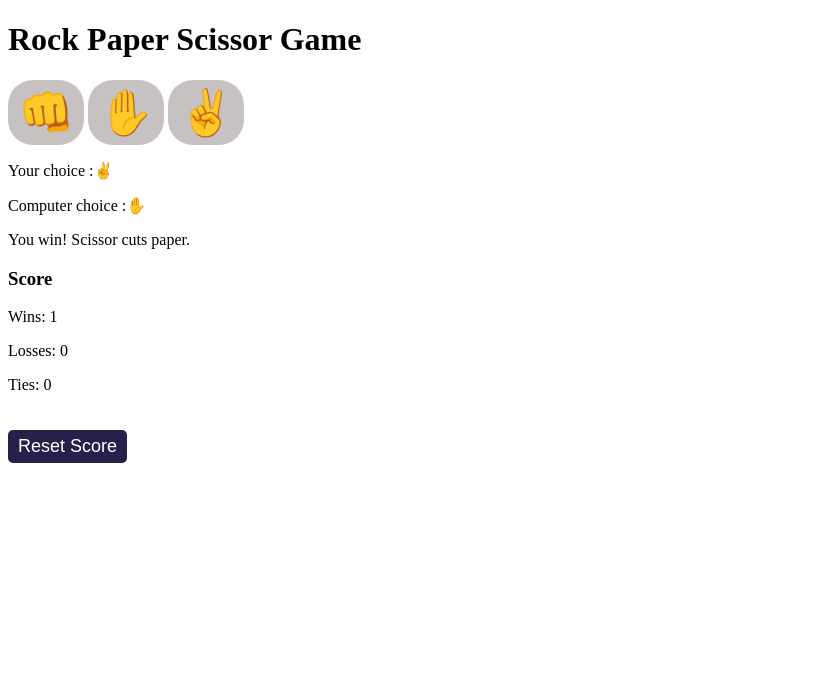
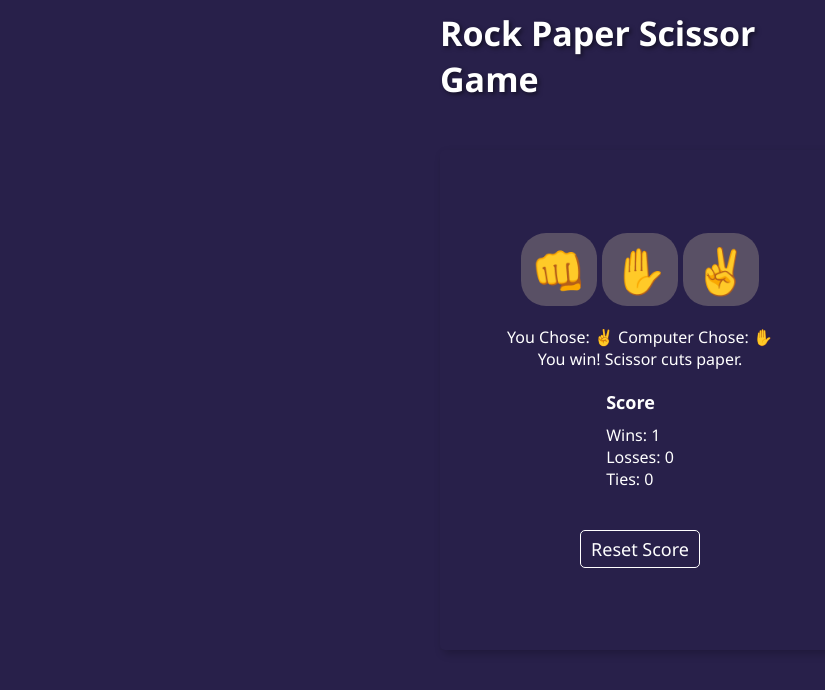
Before and after one commit to PaSsIvE-learner-786/javaScript-mini-projects, a plain HTML site: page 03_rock_paper_scissor/index.html in a window 1280 px wide. Both pictures are taken after a click on the button "✌️". Shown: the whole page, without its empty margins (0-825 px from the left). Drawn offline with Linux system fonts and the light colour scheme.

Commit message:
update the game with more CSS

```diff
--- a/03_rock_paper_scissor/index.html
+++ b/03_rock_paper_scissor/index.html
@@ -7,8 +7,9 @@
   <title>Document</title>
 </head>
 <body>
-  <h1>Rock Paper Scissor Game</h1>
-
+  <p class="game-title">Rock Paper Scissor Game</p>
+  <div class="play-area">
+    <div class="play-btns">
       <button class="play-btn rock" onclick="
       userChoice = '👊';
       userPlay();
@@ -23,13 +24,15 @@
       userChoice = '✌️';
       userPlay();
       ">✌️</button>
+    </div>
 
-  <p>Your choice :<span id="user-choice"></span></p>
-  <p>Computer choice :<span id="computer-choice"></span></p>
+    <div class="result-display">
+      <p id="choice"></p>
       <p id="result"></p>
+    </div>
 
-  <div>
-    <h3>Score</h3>
+    <div class="score-board">
+      <p class="title">Score</p>
       <p>Wins: <span id="score-win"></span></p>
       <p>Losses: <span id="score-lose"></span></p>
       <p>Ties: <span id="score-tie"></span></p>
@@ -37,6 +40,7 @@
 
     <Script src="script.js"></Script>
     <button class="reset-btn" onclick="resetScore();">Reset Score</button>
+  </div>
 
 </body>
 </html>
--- a/03_rock_paper_scissor/script.js
+++ b/03_rock_paper_scissor/script.js
@@ -1,8 +1,9 @@
-let computerChoice = 0;
+'use strict';
+
+let computerChoice = "";
 let userChoice = "";
 
-let user = document.getElementById("user-choice");
-let computer = document.getElementById("computer-choice");
+let choice = document.getElementById("choice");
 let result = document.getElementById("result");
 
 
@@ -10,94 +11,91 @@ let scoreTie = document.querySelector("#score-tie");
 let scoreWin = document.querySelector("#score-win");
 let scoreLose = document.querySelector("#score-lose");
 
+function updateScore(){
+  scoreTie.textContent = score.tie;
+  scoreWin.textContent = score.win;
+  scoreLose.textContent = score.lose;
+}
+
 // as null  a fasly value we can use || operator to assign a default value to score if there is no score in local storage
 let score = JSON.parse(localStorage.getItem("score")) || {
   tie: 0,
   win: 0,
   lose: 0
 };
-
-scoreTie.textContent = score.tie;
-scoreWin.textContent = score.win;
-scoreLose.textContent = score.lose;
+updateScore();
 
 function userPlay() {
+
   function comChoice(){
-    choice = Math.floor(Math.random() * 3);
-    if (choice === 0) {
-      computer.textContent = '👊';
+    const compChoice = Math.floor(Math.random() * 3);
+    if (compChoice === 0) {
       return '👊';
     }
-    else if (choice === 1) {
-      computer.textContent = '✋';
+    else if (compChoice === 1) {
       return '✋';
     }
     else {
-      computer.textContent = '✌️';
       return '✌️';
     }
   }
 
   computerChoice = comChoice();
+
   let content = "";
 
   if (userChoice === "👊") {
-    user.textContent = '👊';
 
     if (computerChoice === "👊") {
-      content = 'It\'s a tie!';
+      content = "It's a tie!";
       score.tie++;
     }
     else if (computerChoice === "✋") {
-      content = 'You lose! Paper covers rock.';
+      content = "You lose! Paper covers rock.";
       score.lose++;
     }
     else {
-      content = 'You win! Rock crushes scissor.';
+      content = "You win! Rock crushes scissor.";
       score.win++;
     }
   }
 
   else if (userChoice === "✋") {
-    user.textContent = '✋';
 
     if (computerChoice === "✋") {
-      content = 'It\'s a tie!';
+      content = "It's a tie!";
       score.tie++;
     }
     else if (computerChoice === "✌️") {
-      content = 'You lose! Scissor cuts paper.';
+      content = "You lose! Scissor cuts paper.";
       score.lose++;
     }
     else {
-      content = 'You win! Paper covers rock.';
+      content = "You win! Paper covers rock.";
       score.win++;
     }
   }
 
   else{
-    user.textContent = '✌️';
 
     if (computerChoice === "👊") {
-      content = 'You lose! Rock crushes scissor.';
+      content = "You lose! Rock crushes scissor.";
       score.lose++;
     }
     else if (computerChoice === "✋") {
-      content = 'You win! Scissor cuts paper.';
+      content = "You win! Scissor cuts paper.";
       score.win++;
     }
     else {
-      content = 'It\'s a tie!.';
+      content = "It's a tie!.";
       score.tie++;
     }
   }
 
+  choice.textContent = `You Chose: ${userChoice}  Computer Chose: ${computerChoice}`;
   result.textContent = content;
   localStorage.setItem("score", JSON.stringify(score));
-
-  scoreTie.textContent = score.tie;
-  scoreWin.textContent = score.win;
-  scoreLose.textContent = score.lose;
+  updateScore();
 }
 
 function resetScore() {
@@ -107,9 +105,6 @@ function resetScore() {
     win: 0,
     lose: 0
   };
-  scoreTie.textContent = score.tie;
-  scoreWin.textContent = score.win;
-  scoreLose.textContent = score.lose;
-
+  updateScore();
   console.log("Score reset successfully.");
 }
--- a/03_rock_paper_scissor/style.css
+++ b/03_rock_paper_scissor/style.css
@@ -1,3 +1,66 @@
+* {
+  box-sizing: border-box;
+  margin: 0;
+  padding: 0;
+  font-family: 'Segoe UI', Tahoma, Geneva, Verdana, sans-serif;
+}
+body {
+  padding: 20px;
+  display: flex;
+  flex-direction: column;
+  align-items: center;
+  justify-content: center;
+  gap: 20px;
+  height: 100vh;
+  background-color: #28204a;
+  color: white;
+}
+
+.game-title {
+  font-size: 34px;
+  font-weight: bold;
+  text-shadow: 2px 2px 4px rgba(0, 0, 0, 0.5);
+  position: absolute;
+  top: 0;
+  padding: 10px 0 0 0;
+  left:0;
+  right: 0;
+  width: 400px;
+  margin-left: auto;
+  margin-right: auto;
+  background-color: #28204a;
+}
+
+div{
+  display: flex;
+  flex-direction: column;
+  align-items: center;
+  justify-content: center;
+
+}
+.play-area {
+  height: 500px;
+  width: 400px;
+  border-radius: 5px;
+  box-shadow: 3px 4px 8px rgba(0, 0, 0, 0.212);
+  gap: 20px;
+}
+
+.play-btns {
+  flex-direction: row;
+  gap: 5px;
+}
+
+.score-board {
+  align-items: start;
+}
+.score-board .title{
+  font-size: 18px;
+  font-weight: bold;
+  margin-bottom: 10px;
+}
+
+
 button {
   padding: 6px 10px;
   font-size: 45px;
@@ -7,24 +70,29 @@ button {
   border-radius: 5px;
   cursor: pointer;
 
-  transition: all 0.3s ease;
+  transition: all 0.2s ease;
 }
+
 button:hover {
   background-color: rgba(141, 130, 130, 0.8);
+
 }
 button:active {
   transform:scale(0.9) ;
 }
 
+
 .play-btn {
   border-radius: 25px;
 }
+
 
 .reset-btn {
   margin-top: 20px;
   font-size: 18px;
   background-color: #28204a;
   color: white;
+  border: 1px solid white;
 }
 
 .reset-btn:hover {
```
Lines whose indentation alone changed are shown as unchanged.
